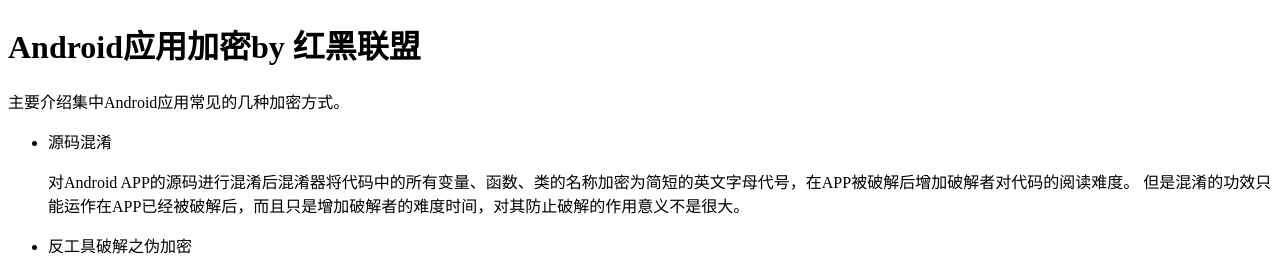
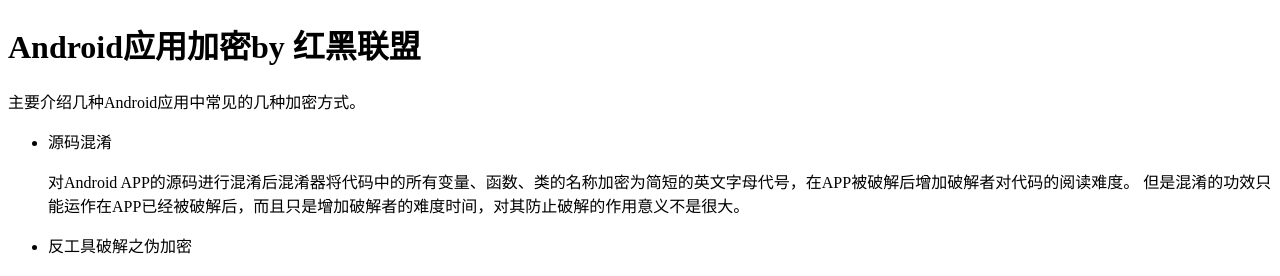
Before and after one commit to namelyh/godjobs.github.io, a Jekyll site: the page built from _posts/2015-05-26-android_app_encryption.md, in a window 1280 px wide. Shown: the part 161-437 px from the top of the page. Built offline with Jekyll 4.4.1, drawn with Linux system fonts in a browser that asks for light colours; nearby versions of some CDN libraries; library files that are not in the unit come from our copies; comment, search, counter and statistics services are not loaded.

Commit message:
@20150526: (x) modify post

```diff
--- a/_posts/2015-05-26-android_app_encryption.md
+++ b/_posts/2015-05-26-android_app_encryption.md
@@ -7,7 +7,7 @@ tagline: by 红黑联盟
 tags: [Android, Sercurity]
 
 ---
-主要介绍集中Android应用常见的几种加密方式。
+主要介绍几种Android应用中常见的几种加密方式。
 
 <!--more-->
 
```
Also changed, not shown: _posts/2015-05-09-blogs_that_i_often_read.md (+2 -0 lines), _posts/2015-05-19-introduction_development_of_dynamic_analysis_about_android_sandbox.md (+3 -0 lines).
